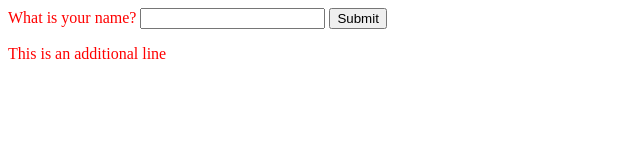
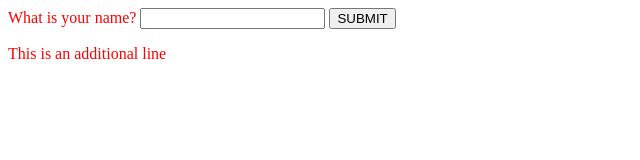
Before and after one commit to XavierCl0ck13/GitExample2, a plain HTML site: page index.html in a window 1280 px wide. Shown: the full height of the page, 0-640 px from the left. Drawn offline with Linux system fonts and the light colour scheme.

Commit message:
Updated Submit to Capitals

```diff
--- a/index.html
+++ b/index.html
@@ -7,7 +7,7 @@
     <body>
         <p>
             What is your name? <input id="inName" maxlength="15">
-            <button id="btnSubmit">Submit</button>
+            <button id="btnSubmit">SUBMIT</button>
             <p> This is an additional line </p>
         </p>
         <h1 id="hello"></h1>
```
